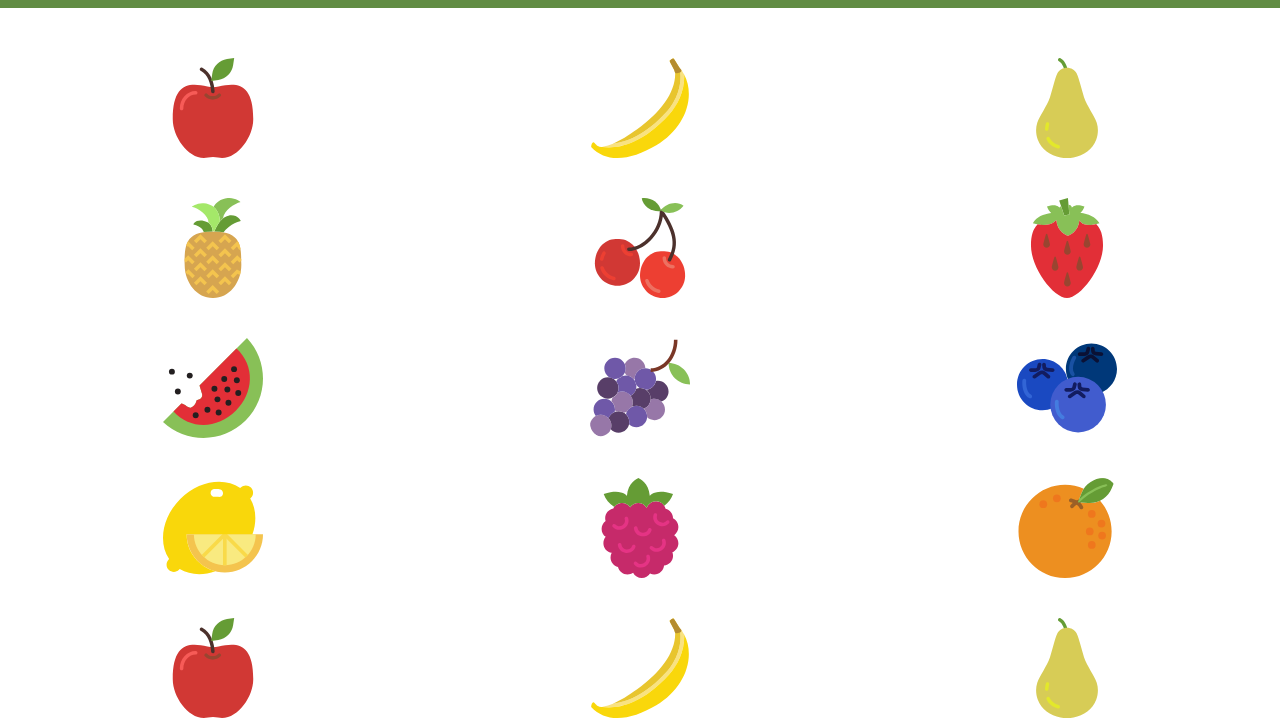
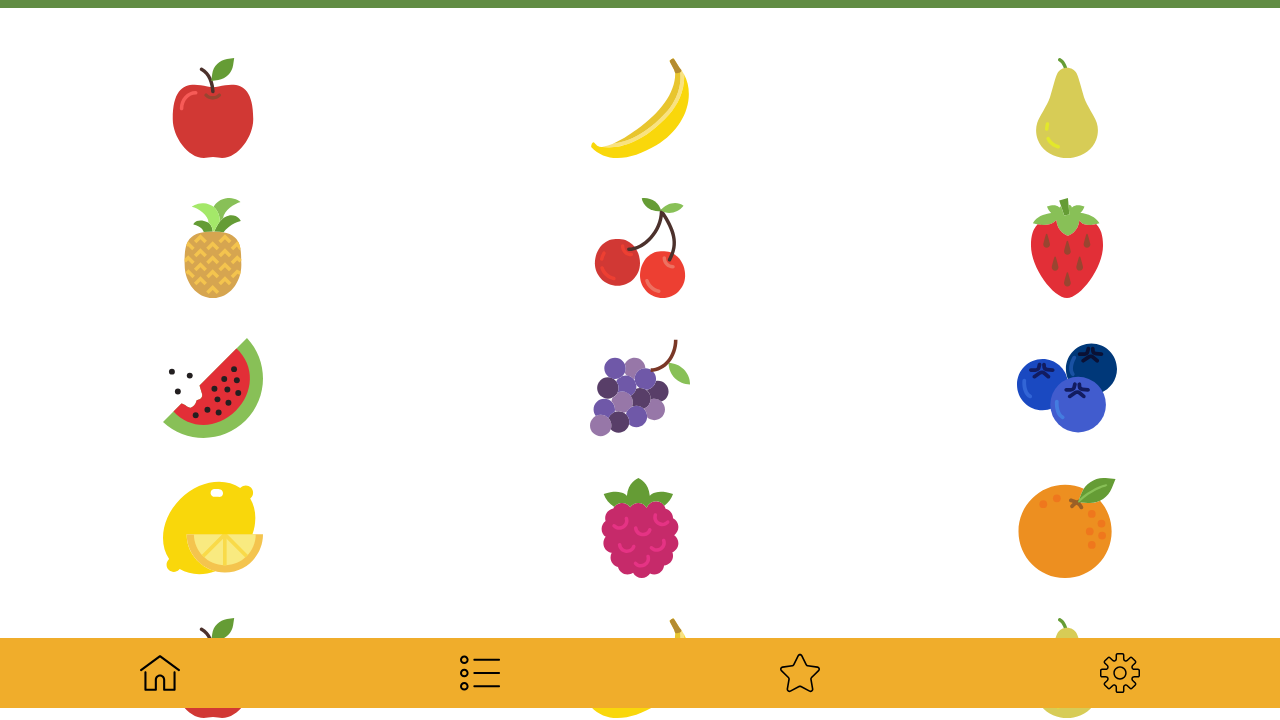
Before and after one commit to neuefische/css-teams-team-1, a website built with Parcel: page src/index.html in a window 1280 px wide. Shown: the part 92-812 px from the top of the page. Built offline with nearby package versions, Linux system fonts and the light colour scheme.

Commit message:
add footer

```diff
--- a/src/index.html
+++ b/src/index.html
@@ -42,6 +42,21 @@
         <button class="orange"></button>
       </div>
     </main>
-    <footer></footer>
+    <footer>
+      <nav>
+        <div class="btn">
+          <img src="./images/home.svg" alt="home btn" />
+        </div>
+        <div class="btn">
+          <img src="./images/list.svg" alt="list btn" />
+        </div>
+        <div class="btn">
+          <img src="./images/star.svg" alt="" />
+        </div>
+        <div class="btn">
+          <img src="./images/settings.svg" alt="" />
+        </div>
+      </nav>
+    </footer>
   </body>
 </html>
--- a/src/scss/partials/_content.scss
+++ b/src/scss/partials/_content.scss
@@ -4,12 +4,11 @@
   grid-template-rows: 1fr 1fr 1fr 1fr;
   grid-gap: 40px 40px;
   justify-items: center;
-  margin-top: 150px;
+  margin: 150px 0 100px 0;
 }
 
 button {
   border: none;
-  border-radius: 15px;
   height: 100px;
   width: 100px;
   outline: none;
--- /dev/null
+++ b/src/scss/partials/_footer.scss
@@ -0,0 +1,21 @@
+nav {
+  display: grid;
+  grid-template-columns: 1fr 1fr 1fr 1fr;
+  grid-template-rows: 70px;
+  justify-content: center;
+  background-color: $color-4;
+  height: 70px;
+  width: 100%;
+  position: fixed;
+  bottom: 0;
+}
+
+.btn {
+  height: 40px;
+  width: 40px;
+  margin: auto;
+}
+
+img > svg {
+  fill: $primary-text-color;
+}
--- a/src/scss/style.scss
+++ b/src/scss/style.scss
@@ -2,3 +2,4 @@
 @import "partials/variables";
 @import "partials/header";
 @import "partials/content";
+@import "partials/footer";
```
Also changed, not shown: src/images/home.svg (added), src/images/list.svg (added), src/images/settings.svg (added), src/images/star.svg (added), 2 other files.
